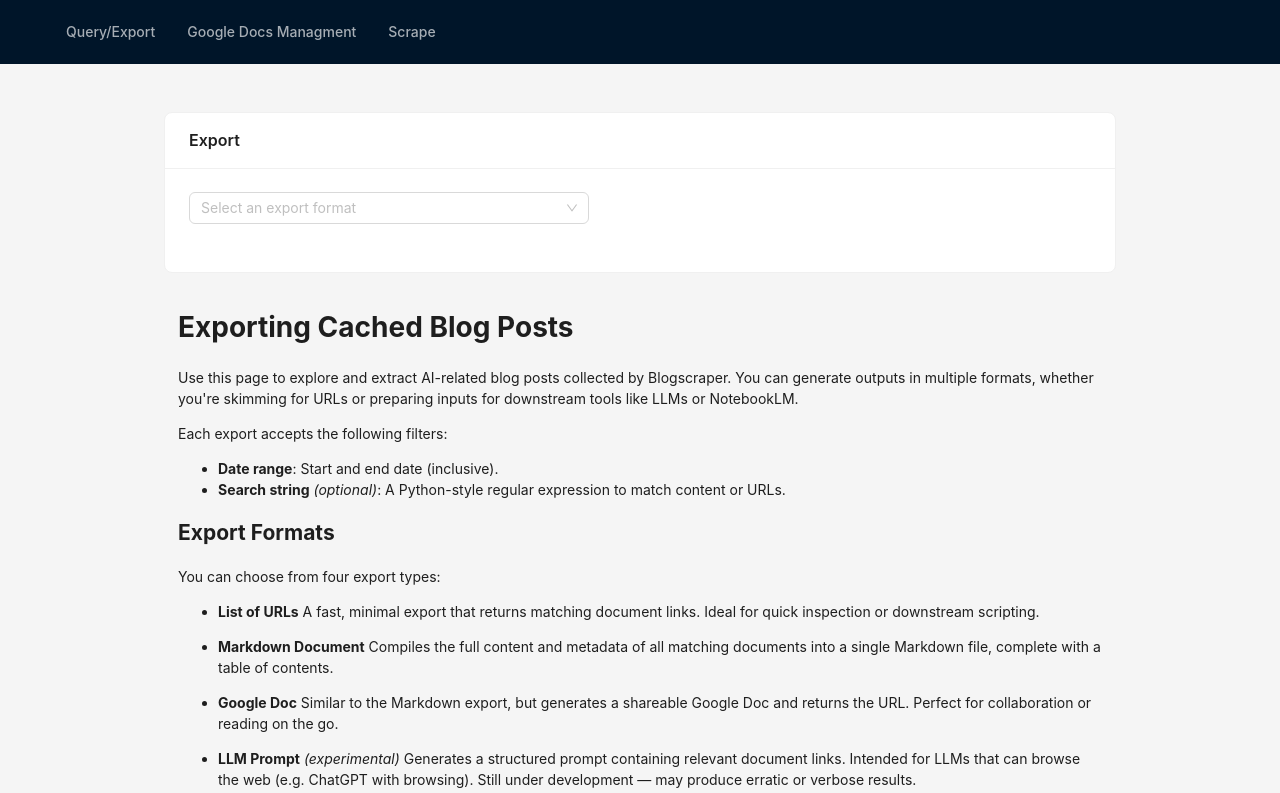
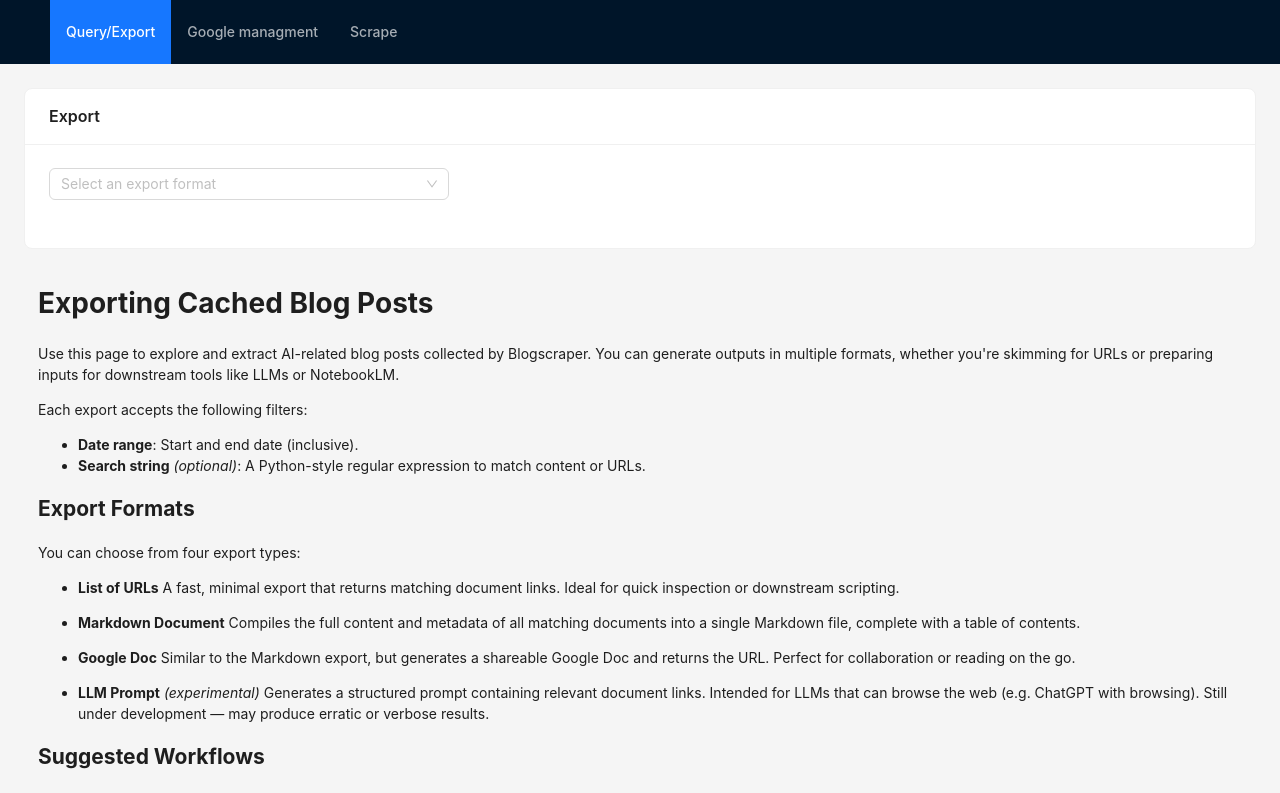
Before and after one commit to deg/blogscraper, a React (Vite) app in the folder frontend/: page / in a window 1280 px wide. Shown: the top 793 px of the page. Built offline with nearby package versions, Linux system fonts and the light colour scheme.

Commit message:
Fix menu selection visibility

```diff
--- a/frontend/src/App.tsx
+++ b/frontend/src/App.tsx
@@ -1,35 +1,51 @@
-import { Layout, Menu } from 'antd'
-import { BrowserRouter, Route, Routes, Link } from 'react-router-dom'
+import {
+  BrowserRouter,
+  Link,
+  Routes,
+  Route,
+  useLocation,
+} from "react-router-dom";
+import { Layout, Menu } from "antd";
 
-import PageContainer from './components/PageContainer'
-import ScrapePage from './pages/ScrapePage'
-import DocsPage from './pages/DocsPage'
-import ExportPage from './pages/ExportPage'
+import ExportPage from "./pages/ExportPage";
+import DocsPage from "./pages/DocsPage";
+import ScrapePage from "./pages/ScrapePage";
 
-const { Header, Content } = Layout
+const { Header, Content } = Layout;
 
 const App = () => (
   <BrowserRouter>
-    <Layout style={{ minHeight: '100vh' }}>
+    <AppInner />
+  </BrowserRouter>
+);
+const AppInner = () => {
+  const location = useLocation();
+  const selectedKey =
+    location.pathname === "/" ? "export" : location.pathname.slice(1);
+
+  return (
+    <Layout style={{ minHeight: "100vh" }}>
       <Header>
-        <Menu theme="dark" mode="horizontal" items={[
-            { key: 'export', label: <Link to="/">Query/Export</Link> },
-            { key: 'docs', label: <Link to="/docs">Google Docs Managment</Link> },
-            { key: 'scrape', label: <Link to="/scrape">Scrape</Link> },
-          ]}>
-        </Menu>
+        <Menu
+          theme="dark"
+          mode="horizontal"
+          selectedKeys={[selectedKey]}
+          items={[
+            { key: "export", label: <Link to="/">Query/Export</Link> },
+            { key: "docs", label: <Link to="/docs">Google managment</Link> },
+            { key: "scrape", label: <Link to="/scrape">Scrape</Link> },
+          ]}
+        />
       </Header>
-      <Content style={{ padding: '24px' }}>
-        <PageContainer>
-          <Routes>
-            <Route path="/" element={<ExportPage />} />
-            <Route path="/docs" element={<DocsPage />} />
-            <Route path="/scrape" element={<ScrapePage />} />
-          </Routes>
-        </PageContainer>
+      <Content style={{ padding: "24px" }}>
+        <Routes>
+          <Route path="/" element={<ExportPage />} />
+          <Route path="/docs" element={<DocsPage />} />
+          <Route path="/scrape" element={<ScrapePage />} />
+        </Routes>
       </Content>
     </Layout>
-  </BrowserRouter>
-)
+  );
+};
 
-export default App
+export default App;
```
